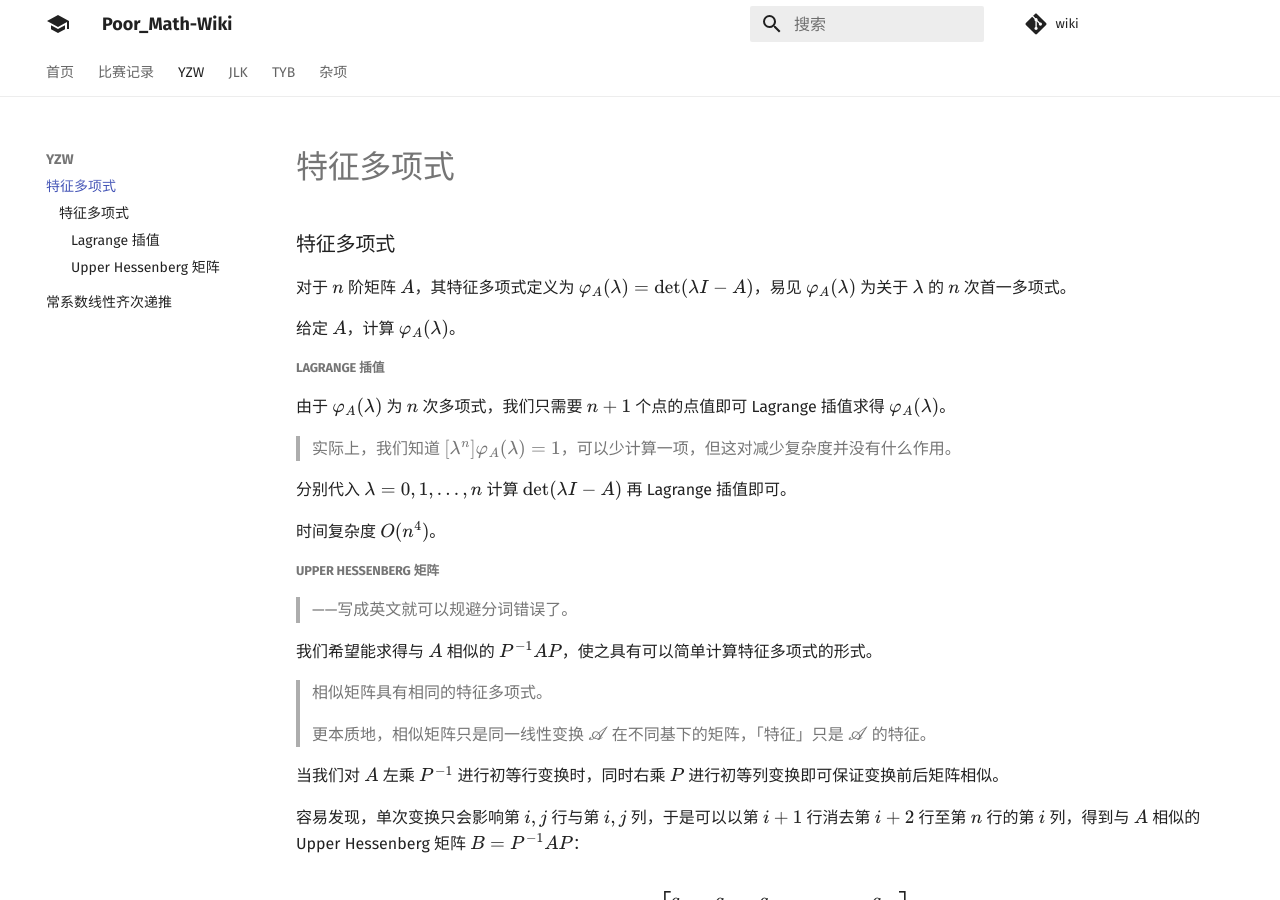
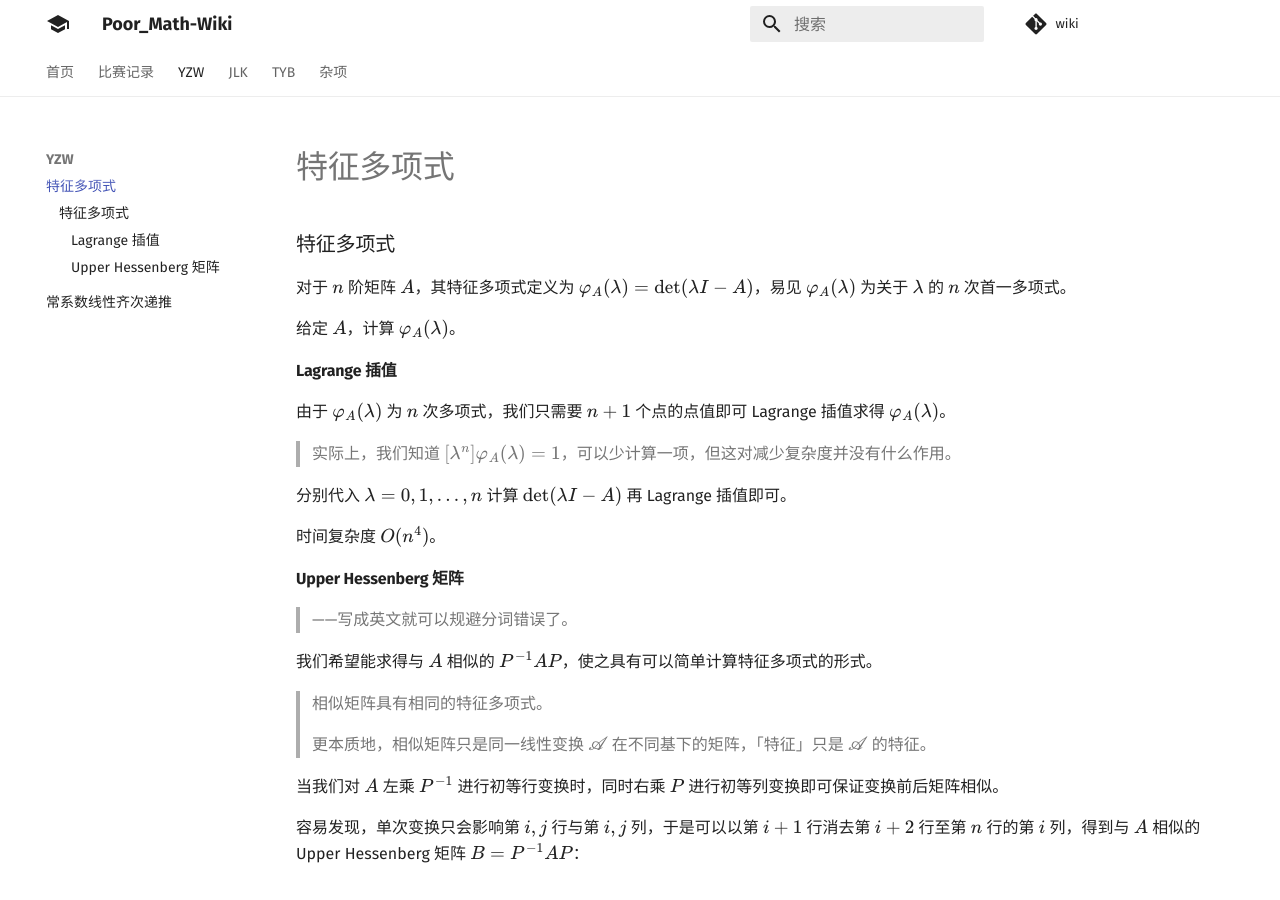
Before and after one commit to PoorMath/PoorMath.github.io, an MkDocs documentation site: the page built from docs/YZW/characteristic-polynomial.md, in a window 1280 px wide and 900 px high. Built offline with MkDocs 1.6.1 and Material for MkDocs 9.7.7, drawn with Linux system fonts in a browser that asks for light colours; comment, search, counter and statistics services are not loaded.

```diff
--- a/docs/YZW/characteristic-polynomial.md
+++ b/docs/YZW/characteristic-polynomial.md
@@ -6,7 +6,7 @@
 
 
 
-##### Lagrange 插值
+#### Lagrange 插值
 
 由于 $\varphi_A(\lambda)$ 为 $n$ 次多项式，我们只需要 $n+1$ 个点的点值即可 Lagrange 插值求得 $\varphi_A(\lambda)$。
 
@@ -18,7 +18,7 @@
 
 
 
-##### Upper Hessenberg 矩阵
+#### Upper Hessenberg 矩阵
 
 > ——写成英文就可以规避分词错误了。
 
```
